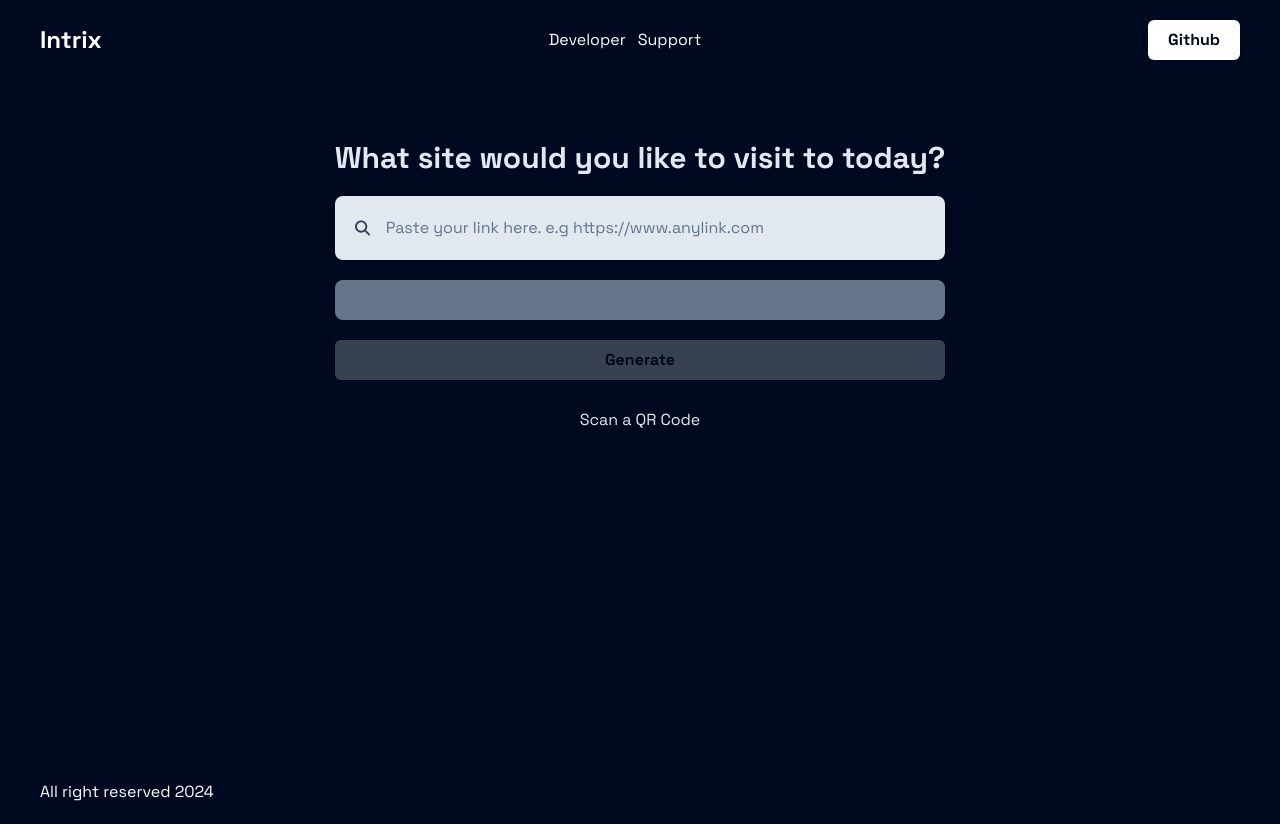
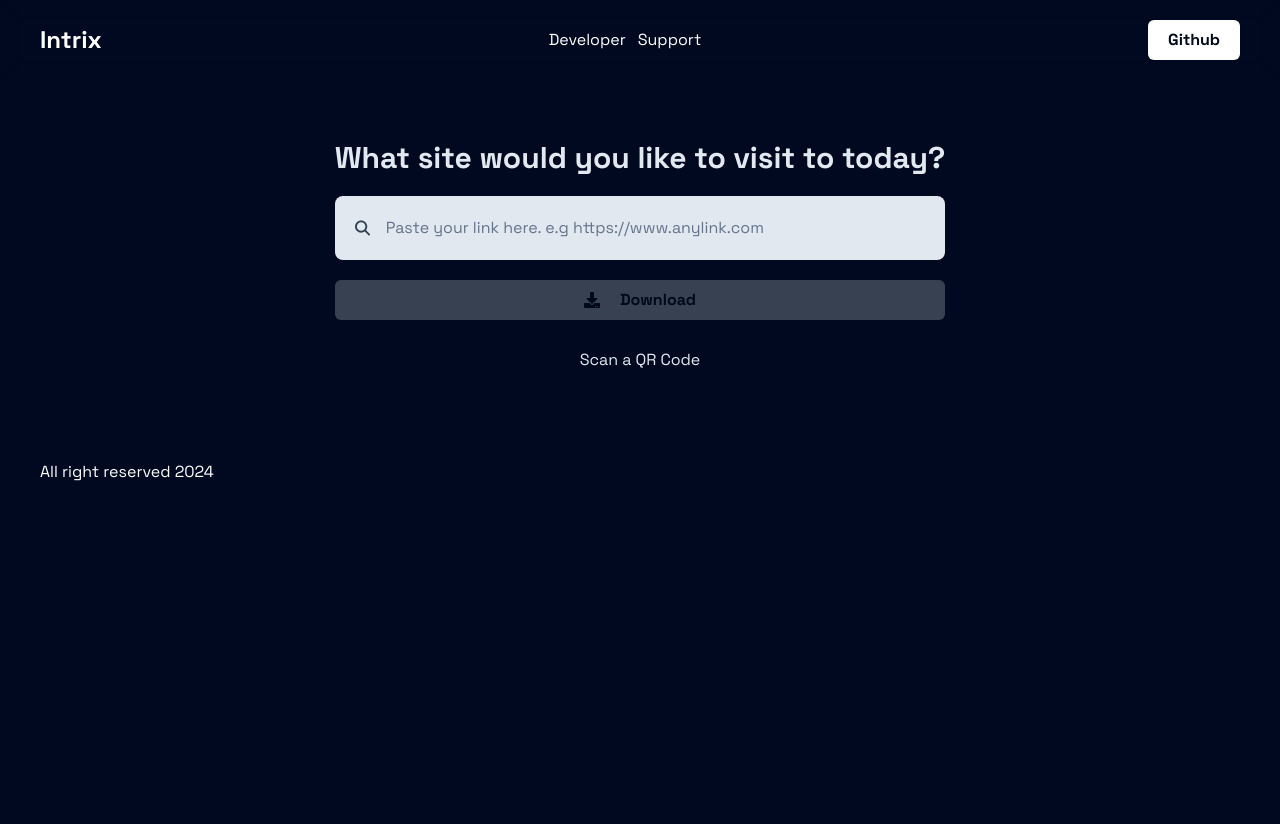
Before and after one commit to fisayo-dev/QRCode-Generator, a React (Vite) app: page /generate in a window 1280 px wide. After the commit the page ends 800 px from the top, so only its background shows below. Built offline with nearby package versions, Linux system fonts and the light colour scheme.

Commit message:
Added the qr code fucntionality and some checkers

```diff
--- a/package.json
+++ b/package.json
@@ -14,6 +14,7 @@
     "react": "^18.3.1",
     "react-dom": "^18.3.1",
     "react-icons": "^5.3.0",
+    "react-qrcode-logo": "^3.0.0",
     "react-router-dom": "^6.26.1",
     "sweetalert": "^2.1.2"
   },
--- a/src/components/Button.jsx
+++ b/src/components/Button.jsx
@@ -1,6 +1,7 @@
-const Button = ({ children, disabled, styles="" }) => {
+const Button = ({ children, disabled, styles = "", onClick = () => { } }) => {
   return (
-    <button disabled={disabled} className={`${styles} px-5 py-2 bg-white text-color hover-text-color rounded-md font-bold disabled:bg-gray-700 disabled:cursor-not-allowed`}>
+    <button disabled={disabled} className={`${styles} px-5 py-2 bg-white text-color hover-text-color rounded-md font-bold disabled:bg-gray-700 disabled:cursor-not-allowed`}
+    onClick={onClick}>
       {children}
     </button>
   );
--- a/src/index.css
+++ b/src/index.css
@@ -3,6 +3,10 @@
 @tailwind base;
 @tailwind components;
 @tailwind utilities;
+
+body {
+  background-color: var(--app-bg-color);
+}
 
 
 * {
--- a/src/layouts/AppLayout.jsx
+++ b/src/layouts/AppLayout.jsx
@@ -6,7 +6,7 @@ const AppLayout = () => {
   return (
     <div className="bg-color w-full">
       <Header />
-      <div className="pt-20 text-slate-200 grid gap-10">
+      <div className="pt-20 text-slate-200 grid gap-10 ">
         <Outlet />
       </div>
       <Footer />
--- a/src/pages/Generate.jsx
+++ b/src/pages/Generate.jsx
@@ -1,14 +1,48 @@
 import { NavLink } from "react-router-dom";
 import Button from "../components/Button";
 import { FaMagnifyingGlass } from "react-icons/fa6";
-import { useState } from "react";
+import { useState, useRef, useEffect } from "react";
+import { QRCode } from "react-qrcode-logo";
+import { FaDownload } from "react-icons/fa";
 
 const Generate = () => {
-  const [inputField, setInputField] = useState('')
+  const [inputField, setInputField] = useState("");
+  const [disableBtn, setDisableBtn] = useState(true)
+
+  // Function to download the QR code as PNG
+  const qrCodeRef = useRef(null);
+  const downloadQRCode = () => {
+    const canvas = qrCodeRef.current.querySelector("canvas"); // Find the canvas inside the QR code component
+    const pngUrl = canvas.toDataURL("image/png"); // Get the PNG data URL of the canvas
+    const downloadLink = document.createElement("a");
+    downloadLink.href = pngUrl; // Set the link of the a tag to the png url
+    downloadLink.download = `Intrix -- ${inputField}.png`; // The file name for the downloaded QR code
+    document.body.appendChild(downloadLink); // Adds a tag to DOM
+    downloadLink.click(); // Renders click fucntionalty when clicked on download button
+    document.body.removeChild(downloadLink); // Remove body immediately
+  };
+
+  function isValidURL(url) {
+    try {
+      new URL(url);
+      return true;
+    } catch (e) {
+      return false;
+    }
+  }
+
+  useEffect(() => {
+    if (isValidURL(inputField) && inputField.trim() !== "" ) {
+      setDisableBtn(false)
+    } else {
+      setDisableBtn(true)
+    }
+  },[inputField])
+
   return (
-    <div className="py-10 h-[85vh]">
+    <div className="py-10 ">
       <div className="app-container">
-        <div className="py-5 grid justify-items-center">
+        <div className="py-5 grid justify-center">
           <div className="grid gap-5">
             <h2 className="text-center text-3xl font-bold">
               What site would you like to visit to today?
@@ -22,9 +56,28 @@ const Generate = () => {
                 onChange={(e) => setInputField(e.target.value)}
               />
             </div>
-            <div className="bg-slate-500 p-5 rounded-lg overflow-hidden"></div>
-            <Button disabled={inputField.trim() == '' ? true: false}>Generate</Button>
-            <NavLink to="/scan" className="text-center py-2 hover:underline cursor-pointer">Scan a QR Code</NavLink>
+            <div
+              ref={qrCodeRef}
+              className={`bg-slate-900 rounded-lg overflow-hidden ${disableBtn ? 'hidden': 'grid'} justify-items-center`}
+            >
+              {inputField.trim() !== "" && (
+                <QRCode value={inputField} size={350} fgColor="#000000" />
+              )}
+            </div>
+            <Button
+              disabled={disableBtn}
+              styles="flex items-center gap-5 justify-center"
+              onClick={downloadQRCode}
+            >
+              <FaDownload />
+              <p>Download</p>
+            </Button>
+            <NavLink
+              to="/scan"
+              className="text-center py-2 hover:underline cursor-pointer"
+            >
+              Scan a QR Code
+            </NavLink>
           </div>
         </div>
       </div>
```
Also changed, not shown: 1 other file (tests, documents, lock files or other folders).
